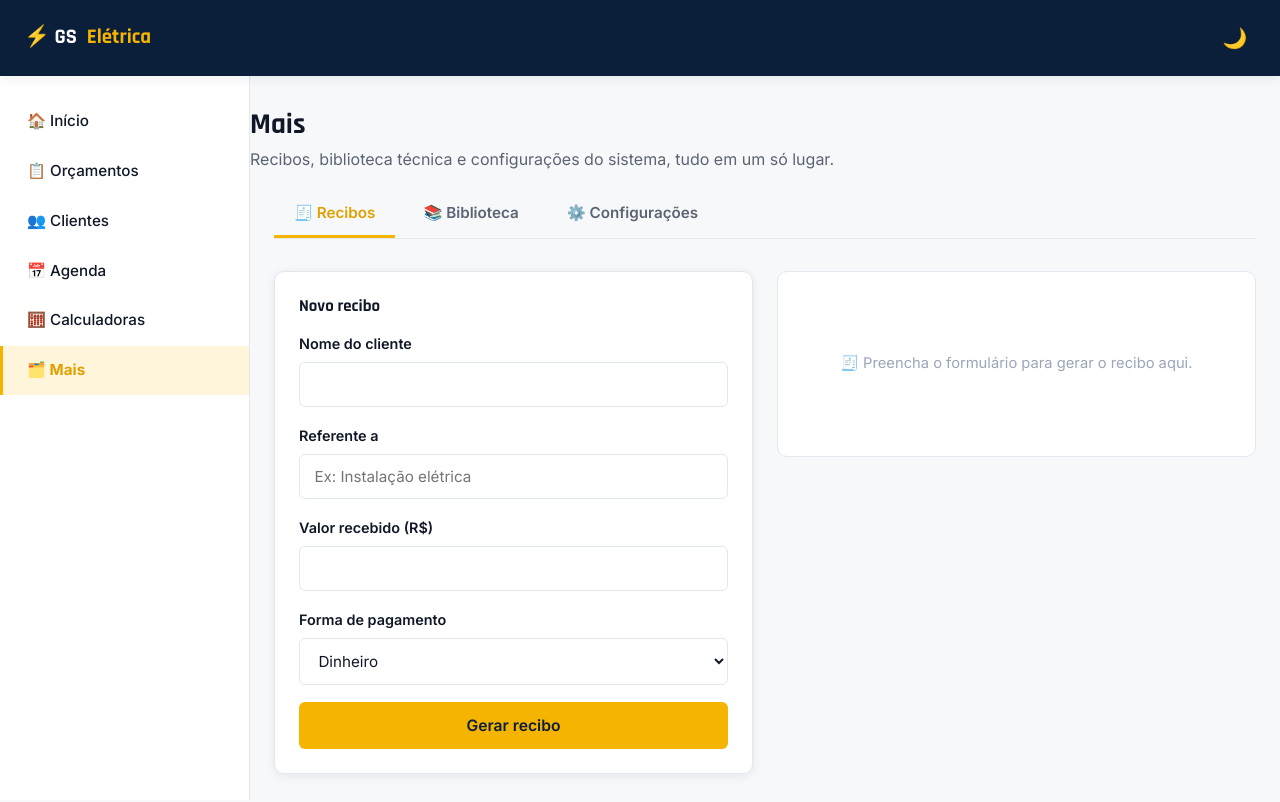
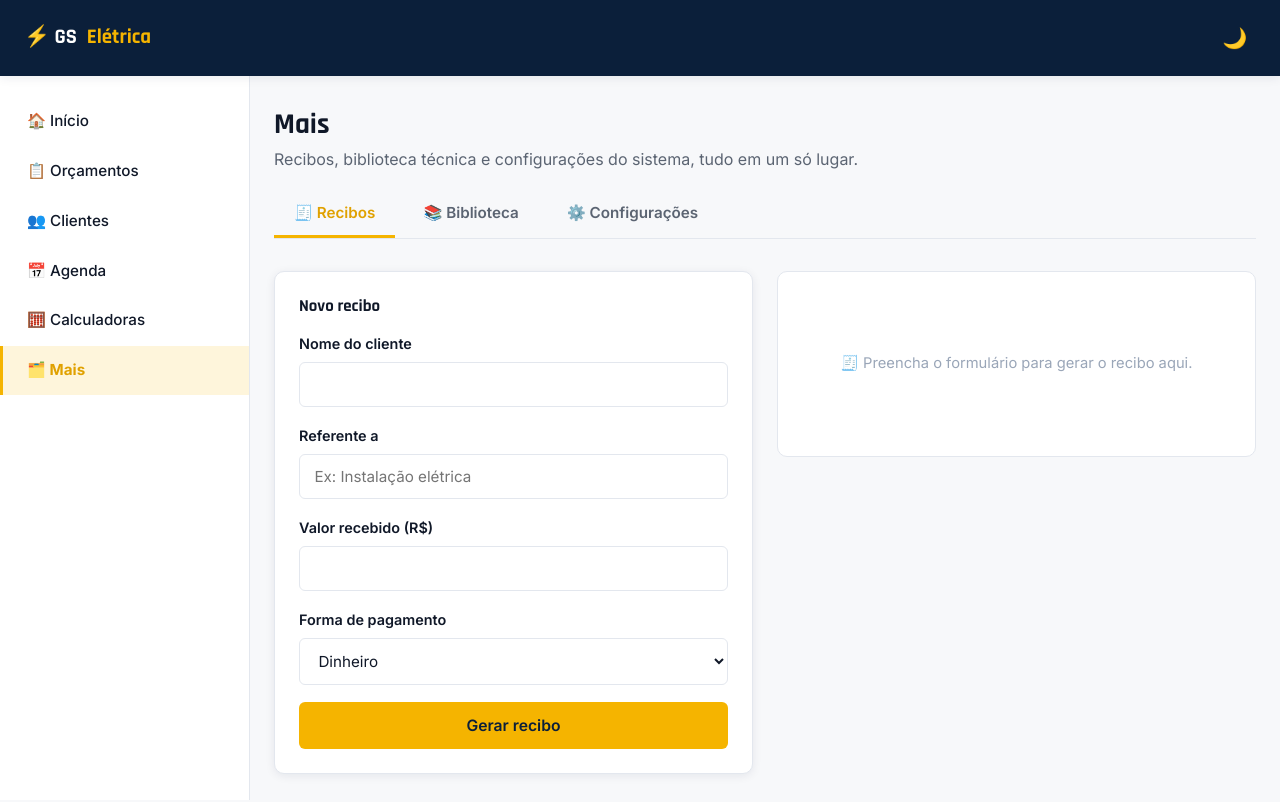
Before and after one commit to fgbriel20000-ui/GabrielELETRICA, a plain HTML site: page paginas/mais.html in a window 1280 px wide. Shown: the top 802 px of the page. Drawn offline with nearby package versions, Linux system fonts and the light colour scheme.

Commit message:
Add files via upload

```diff
--- a/css/estilo.css
+++ b/css/estilo.css
@@ -257,3 +257,6 @@ select:focus-visible {
 .texto-claro { color: var(--gs-texto-claro); }
 .mt-1 { margin-top: 1rem; } .mt-2 { margin-top: 2rem; } .mt-3 { margin-top: 3rem; }
 .mb-1 { margin-bottom: 1rem; } .mb-2 { margin-bottom: 2rem; } .mb-3 { margin-bottom: 3rem; }
+
+/* Título das páginas: mantém a margem lateral do .container (as páginas sobrescreviam o padding) */
+.container.pagina-cabecalho { padding-left: 1.5rem; padding-right: 1.5rem; }
```
